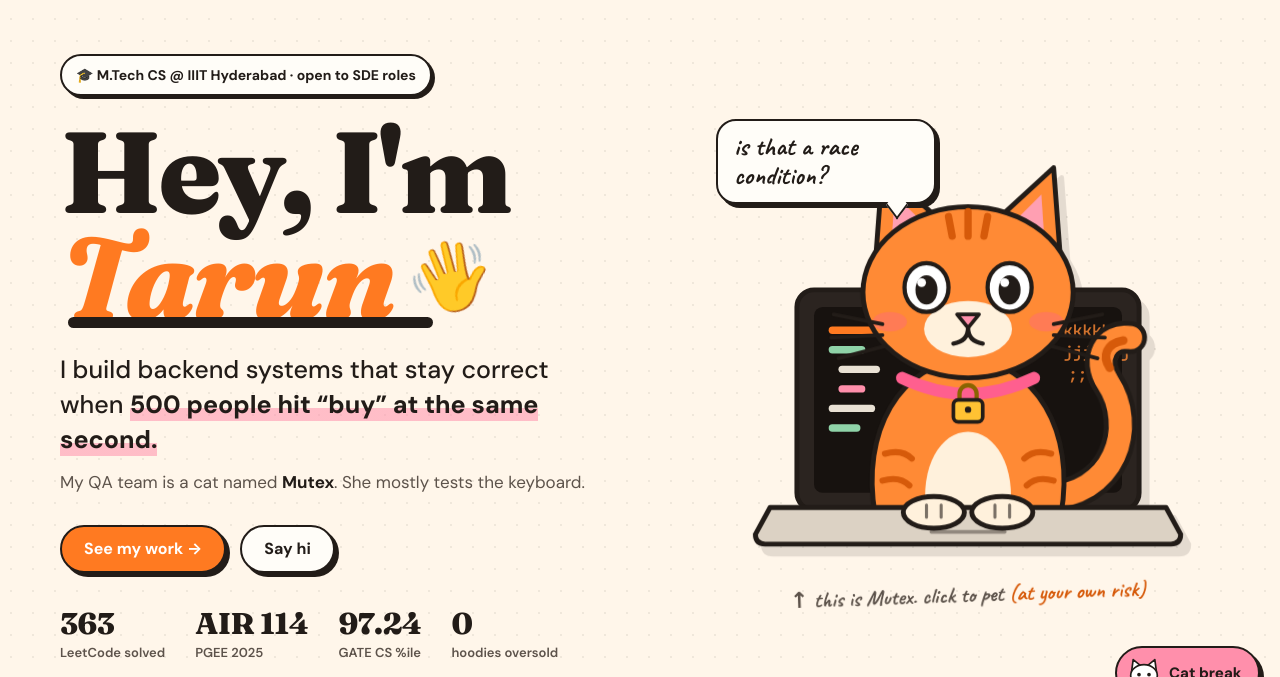
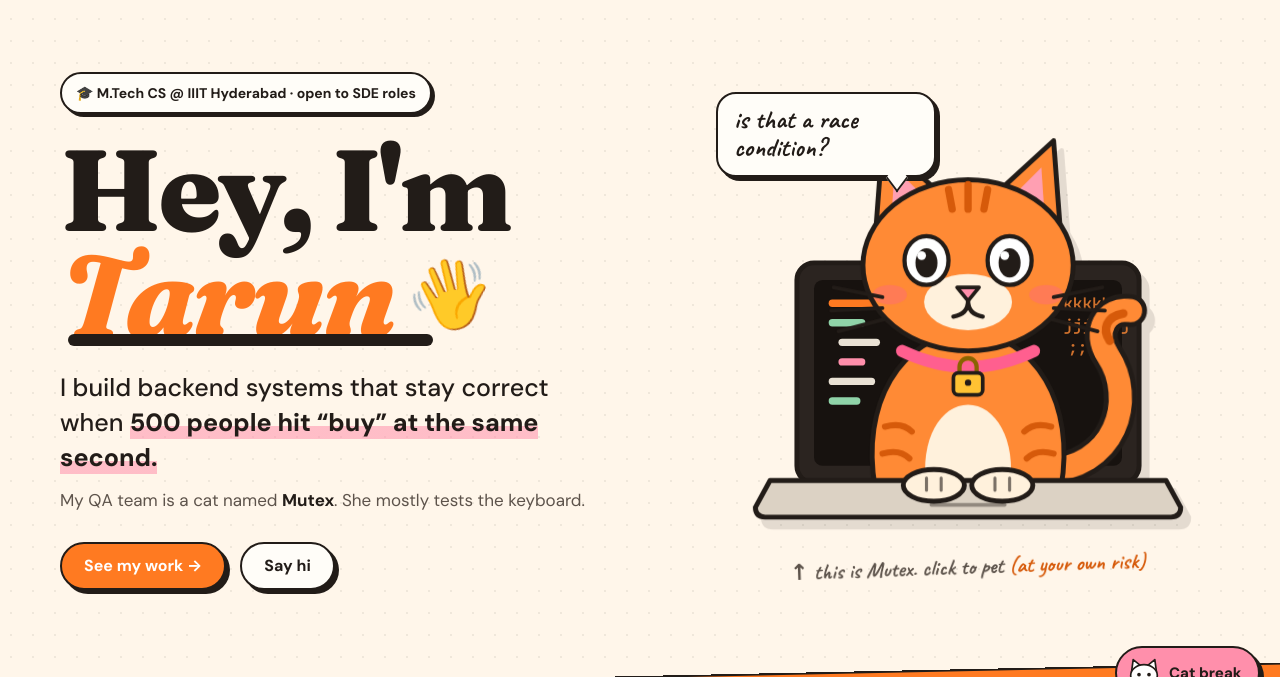
Before and after one commit to RajaiTarun/RajaiTarun.github.io, a plain HTML site: page index.html in a window 1280 px wide. Shown: the part 80-757 px from the top of the page. Drawn offline with Linux system fonts and the light colour scheme; no server answers.

Commit message:
Remove mini-stats from index.html
Removed mini-stats section from the hero area.

```diff
--- a/index.html
+++ b/index.html
@@ -90,12 +90,6 @@
           <a class="btn btn--ginger" href="#projects">See my work →</a>
           <a class="btn btn--line" href="#contact">Say hi</a>
         </div>
-        <dl class="mini-stats pop">
-          <div><dt class="count" data-to="363" id="hero-lc">363</dt><dd>LeetCode solved</dd></div>
-          <div><dt>AIR <span class="count" data-to="114">114</span></dt><dd>PGEE 2025</dd></div>
-          <div><dt class="count" data-to="97.24" data-dec="2">97.24</dt><dd>GATE CS %ile</dd></div>
-          <div><dt class="count" data-to="0" data-from="50">0</dt><dd>hoodies oversold</dd></div>
-        </dl>
       </div>
 
       <div class="hero-cat">
```
